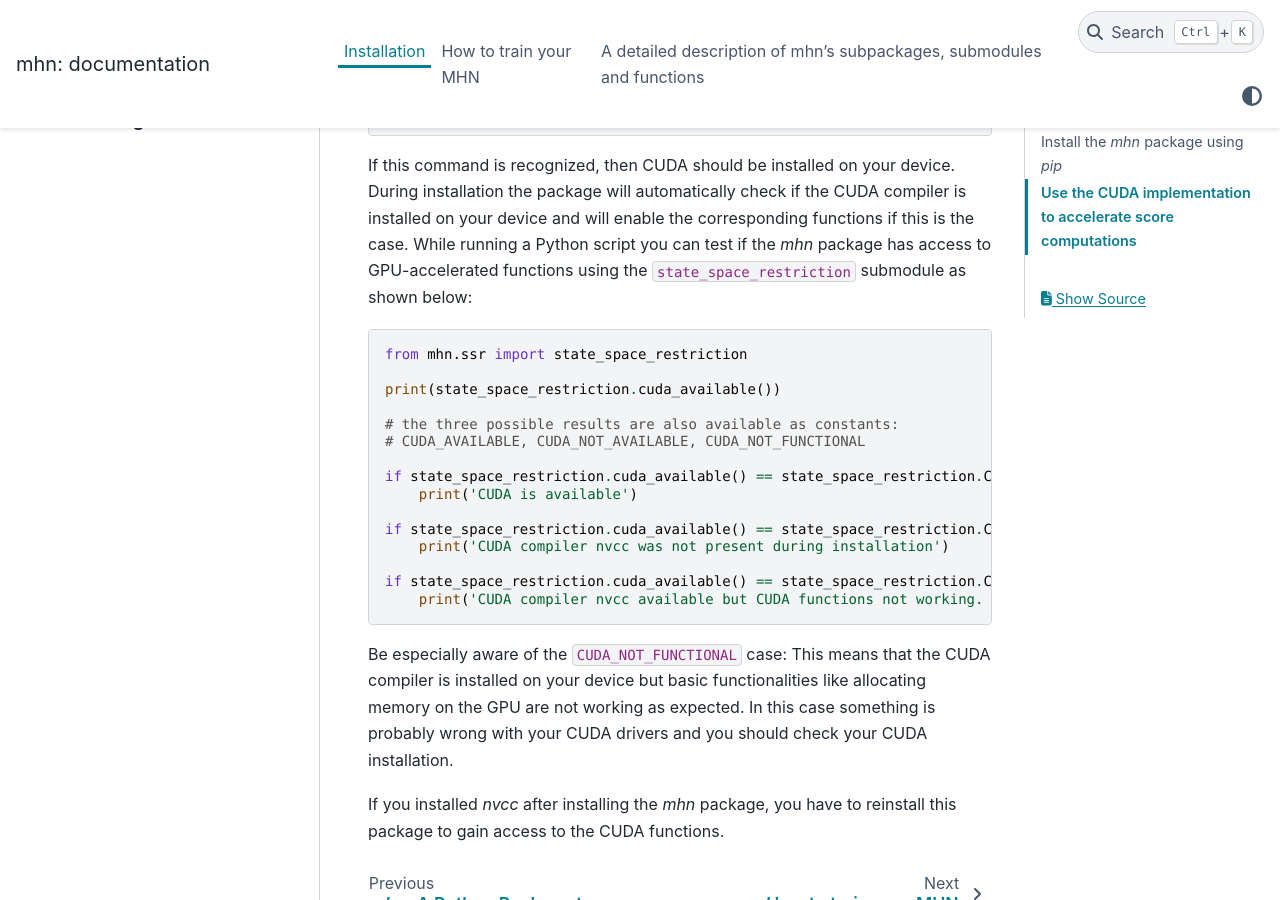
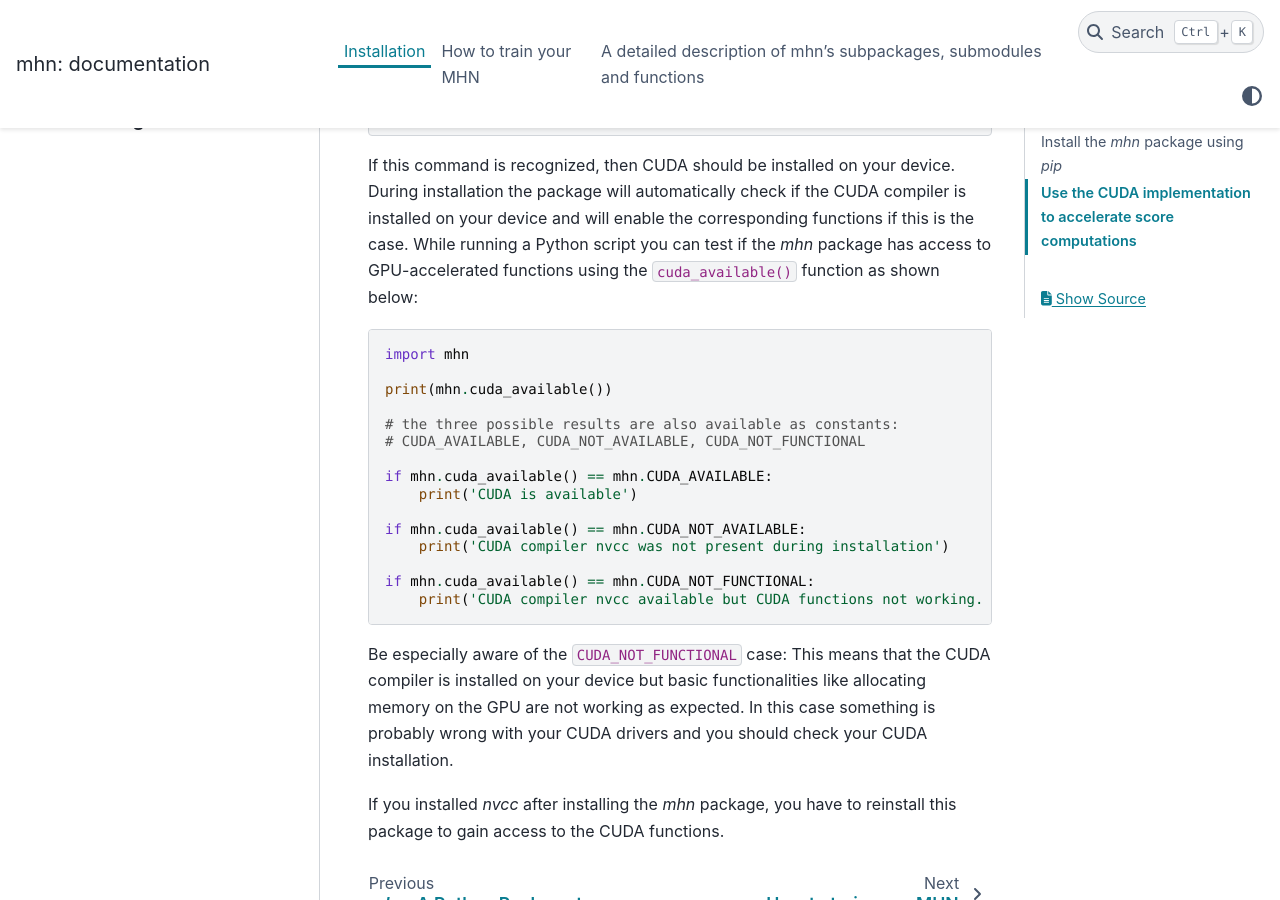
Before and after one commit to spang-lab/LearnMHN, a Sphinx documentation site: the page built from doc/installation.rst, in a window 1280 px wide and 900 px high, scrolled down 816 px. Built offline with Sphinx 7.4.7 and the PyData theme 0.15.4, drawn with Linux system fonts in a browser that asks for light colours.

Commit message:
cuda_available() is now directly callable via mhn.cuda_available()

```diff
--- a/doc/installation.rst
+++ b/doc/installation.rst
@@ -35,24 +35,24 @@ If this command is recognized, then CUDA should be installed on your device.
 During installation the package will automatically check if the CUDA compiler
 is installed on your device and will enable the corresponding functions if this is the case.
 While running a Python script you can test if the *mhn* package has access to GPU-accelerated
-functions using the :code:`state_space_restriction` submodule as shown below:
+functions using the :code:`cuda_available()` function as shown below:
 
 .. code-block:: python
 
-    from mhn.ssr import state_space_restriction
+    import mhn
 
-    print(state_space_restriction.cuda_available())
+    print(mhn.cuda_available())
 
     # the three possible results are also available as constants:
     # CUDA_AVAILABLE, CUDA_NOT_AVAILABLE, CUDA_NOT_FUNCTIONAL
 
-    if state_space_restriction.cuda_available() == state_space_restriction.CUDA_AVAILABLE:
+    if mhn.cuda_available() == mhn.CUDA_AVAILABLE:
         print('CUDA is available')
 
-    if state_space_restriction.cuda_available() == state_space_restriction.CUDA_NOT_AVAILABLE:
+    if mhn.cuda_available() == mhn.CUDA_NOT_AVAILABLE:
         print('CUDA compiler nvcc was not present during installation')
 
-    if state_space_restriction.cuda_available() == state_space_restriction.CUDA_NOT_FUNCTIONAL:
+    if mhn.cuda_available() == mhn.CUDA_NOT_FUNCTIONAL:
         print('CUDA compiler nvcc available but CUDA functions not working. Check CUDA installation')
 
 Be especially aware of the :code:`CUDA_NOT_FUNCTIONAL` case: This means that the CUDA compiler is installed on your device but basic functionalities like allocating memory on the GPU are not working as expected. In this case something is probably wrong with your CUDA drivers and you should check your CUDA installation.
--- a/mhn/__init__.py
+++ b/mhn/__init__.py
@@ -2,3 +2,6 @@ from . import optimizers
 from . import model
 from . import ssr
 from . import original
+
+from .ssr.state_space_restriction import cuda_available
+from .ssr.state_space_restriction import CUDA_AVAILABLE, CUDA_NOT_AVAILABLE, CUDA_NOT_FUNCTIONAL
```
